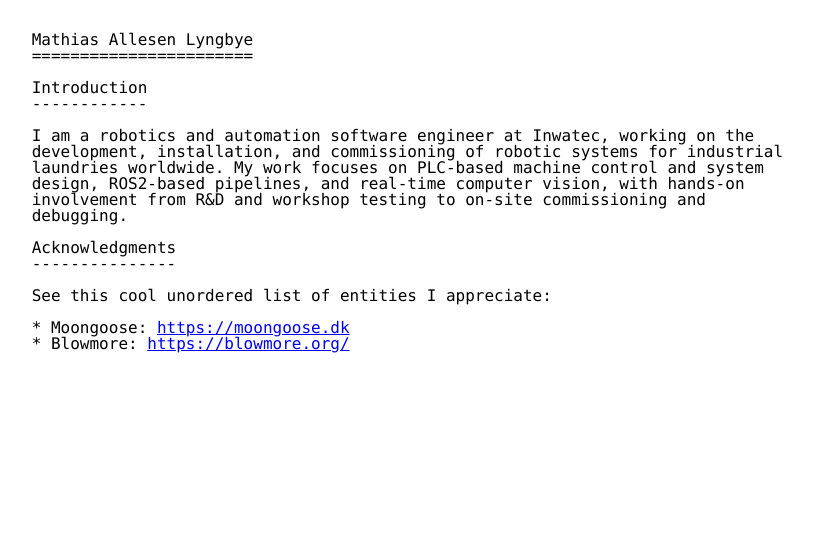
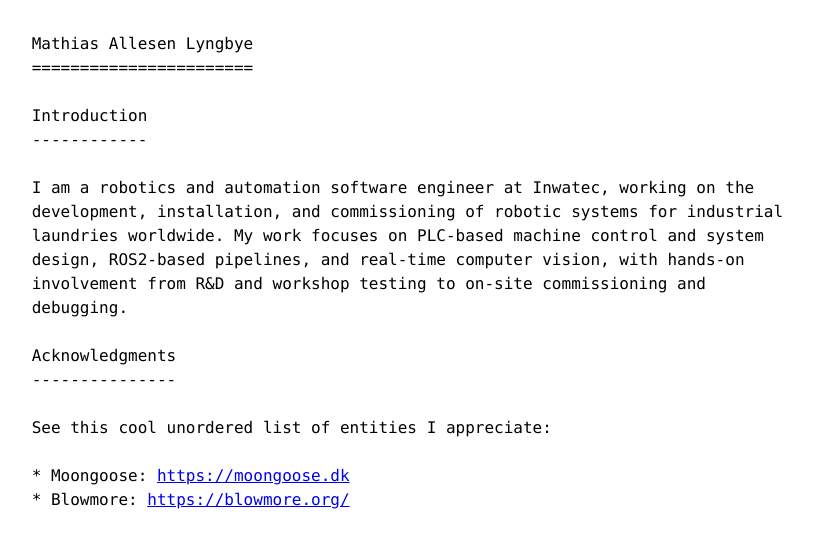
Before and after one commit to mathiaslyngbye/mathiaslyngbye.github.io, a Jekyll site: the page built from index.md, in a window 1280 px wide. Shown: the top 548 px of the page, without its empty margins (223-1036 px from the left). Built offline with Jekyll 4.4.1, drawn with Linux system fonts in a browser that asks for light colours.

Commit message:
Adjust line height for body font in default layout

```diff
--- a/_layouts/default.html
+++ b/_layouts/default.html
@@ -9,7 +9,7 @@
     body {
       margin: 0;
       padding: 2rem;
-      font: 16px/1 ui-monospace, SFMono-Regular, Menlo, Consolas, "Liberation Mono", monospace;
+      font: 16px/1.5 ui-monospace, SFMono-Regular, Menlo, Consolas, "Liberation Mono", monospace;
       background: #fff;
       color: #000;
     }
```
